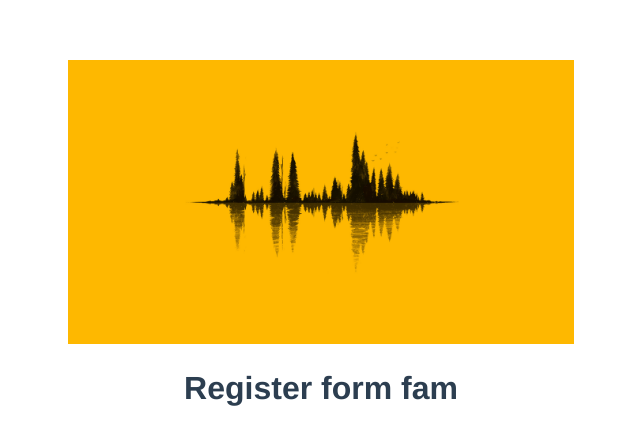
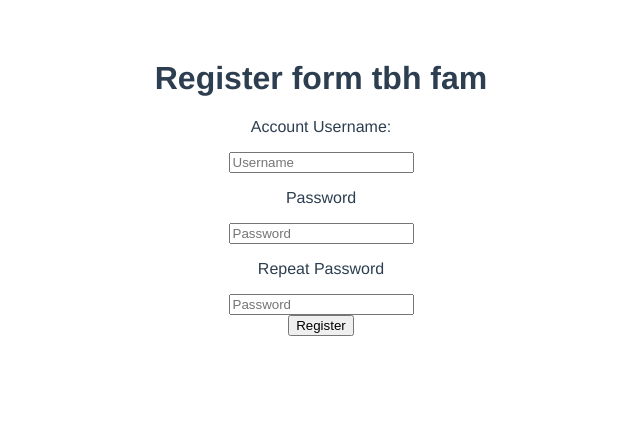
Before and after one commit to sinfield057/Chat-Application-241, a Vue app in the folder chat_app_fe/: page /register in a window 1280 px wide. Shown: the top 444 px of the page, without its empty margins (319-959 px from the left). Built offline with nearby package versions, Linux system fonts and the light colour scheme.

Commit message:
Front-end fixes

```diff
--- a/chat_app_fe/src/App.vue
+++ b/chat_app_fe/src/App.vue
@@ -1,6 +1,5 @@
 <template>
   <div id="app">
-    <img src="./assets/logo2.png" id="logo">
     <router-view></router-view>
   </div>
 </template>
--- a/chat_app_fe/src/components/CreateRoom.vue
+++ b/chat_app_fe/src/components/CreateRoom.vue
@@ -1,10 +1,17 @@
 <template>
 	<div class="createRoom">
 		<h1>Create Room</h1>
+		<br />
+		<p>Room Name:</p>
 		<input type="text" name="room-name" placeholder="Enter room name" v-model="name">
+		<br />
+		<p>Room Description</p>
 		<textarea name="create-room-button" v-model="description"></textarea>
+		<br />
+		<br />
 		<input type="button" name="create-room" value="Create room" @click="createRoom">
-		<input type="button" name="logout-button" value="Logout" @click="logout">
+<!-- 		<input type="button" name="logout-button" value="Logout" @click="logout">	 -->
+		<br />
 		<router-link :to=" 'main' ">Back to main</router-link>
 	</div>
 </template>
--- a/chat_app_fe/src/components/Home.vue
+++ b/chat_app_fe/src/components/Home.vue
@@ -1,5 +1,6 @@
 <template>
   <div class="home">
+  	<img src="../assets/logo2.png" id="logo">
 
     <h1>Chat App</h1>
 
@@ -54,18 +55,7 @@
     },
 
     doRegister() {
-      const self = this;
-
-      axios.post( '/api/user/register', {
-            username: self.username,
-            password: self.password
-          })
-           .then( ( response ) => {
-            self.data = response.data.data;
-           })
-           .catch( ( err ) => {
-            self.data = 'Error: ' + err;
-           });
+      router.push('/register');
     },
 
     checkSession() {
--- a/chat_app_fe/src/components/Register.vue
+++ b/chat_app_fe/src/components/Register.vue
@@ -1,5 +1,61 @@
 <template>
 	<div class="register">
-		<h1>Register form fam</h1>
+		<h1>Register form tbh fam</h1>
+		<p>Account Username:</p>
+		<input type="text" name="username" placeholder="Username" v-model="username">
+		<br />
+		<p>Password</p>
+    	<input type="password" name="password" placeholder="Password" v-model="password">
+    	<br />
+    	<p>Repeat Password</p>
+    	<input type="password" name="password" placeholder="Password" v-model="passwordRepeat">
+    	<br />
+    	<input type="button" name="register-button" value="Register" @click="doRegister">
+    	<br />
+    	<p>{{ data }}</p>
 	</div>
 </template>
+
+<script>
+import axios from 'axios'
+import router from '../router'
+
+export default {
+	name: 'register',
+
+	data() {
+		return {
+	        username: '',
+	        password: '',
+	        passwordRepeat: '',
+	        data: ''
+	      }
+	},
+
+	methods: {
+		doRegister() {
+	      const self = this;
+
+	      if( this.password == this.passwordRepeat ) {
+	      	axios.post( '/api/user/register', {
+	            username: self.username,
+	            password: self.password
+	          })
+	           .then( ( response ) => {
+	            self.data = response.data.data;
+	            if( response.data.resolved ) {
+	            	router.push( '/main' );
+	            }
+	           })
+	           .catch( ( err ) => {
+	            self.data = 'Error: ' + err;
+	           });
+	      } else {
+	      	this.data = "Passwords do not match!";
+	      	this.password = '';
+	      	this.passwordRepeat = '';
+	      }
+	    },
+	}
+}
+</script>
```
Also changed, not shown: 1 other file (tests, documents, lock files or other folders).
